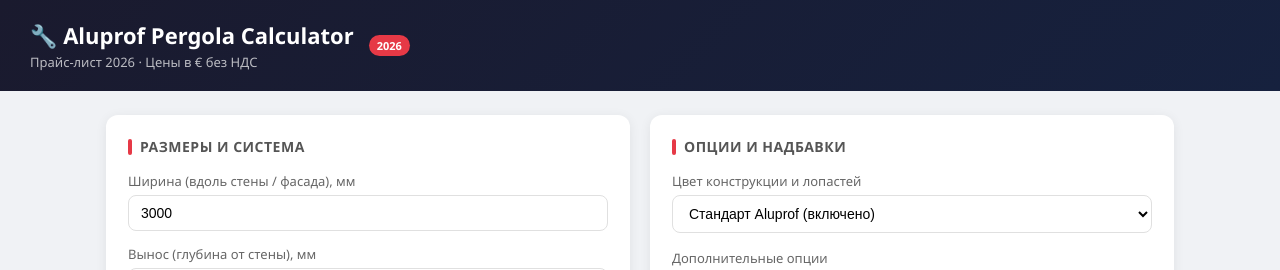
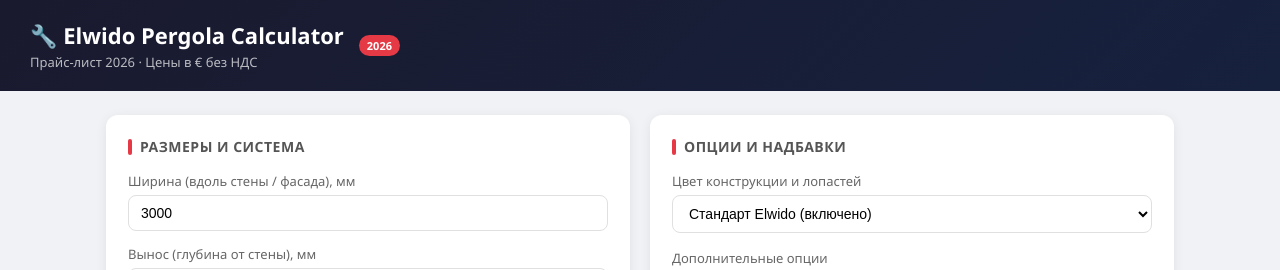
Before and after one commit to romanishinn/pergola-calculator, a plain HTML site: page index.html in a window 1280 px wide. Shown: the top 270 px of the page. Drawn offline with Linux system fonts and the light colour scheme.

Commit message:
Update index.html

```diff
--- a/index.html
+++ b/index.html
@@ -3,14 +3,14 @@
 <head>
 <meta charset="UTF-8">
 <meta name="viewport" content="width=device-width, initial-scale=1.0">
-<title>Aluprof Pergola Calculator 2026</title>
+<title>Elwido Pergola Calculator 2026</title>
 <link rel="stylesheet" href="styles.css">
 </head>
 <body>
 
 <div class="header">
   <div>
-    <h1>🔧 Aluprof Pergola Calculator</h1>
+    <h1>🔧 Elwido Pergola Calculator</h1>
     <div class="sub">Прайс-лист 2026 · Цены в € без НДС</div>
   </div>
   <div class="badge">2026</div>
@@ -66,7 +66,7 @@
 
         <label>Цвет конструкции и лопастей</label>
         <select id="color">
-          <option value="standard">Стандарт Aluprof (включено)</option>
+          <option value="standard">Стандарт Elwido (включено)</option>
           <option value="ral">Цвет RAL вне палитры (+20%)</option>
           <option value="wood">Wood-like / дерево (+20%)</option>
         </select>
```
